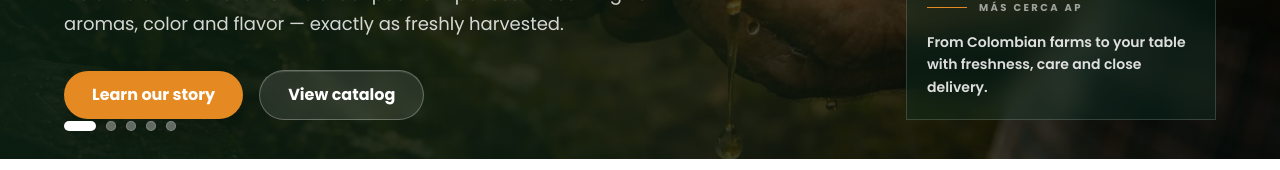
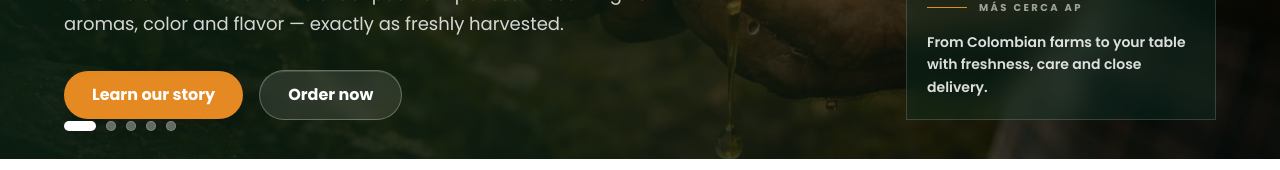
Before and after one commit to jairvisassistant-dot/mascercaap, a Next.js app: page /en in a window 1280 px wide. Shown: the part 481-651 px from the top of the page. Built offline with nearby package versions, Linux system fonts and the light colour scheme; no server answers.

Commit message:
feat: direct hero secondary cta to whatsapp

```diff
--- a/components/ui/HeroCarousel.tsx
+++ b/components/ui/HeroCarousel.tsx
@@ -352,10 +352,12 @@ export default function HeroCarousel() {
                   {slideText.cta}
                 </Link>
                 <Link
-                  href={`/${lang}/productos`}
+                  href={whatsappUrl}
+                  target="_blank"
+                  rel="noopener noreferrer"
                   className="inline-flex min-h-12 items-center justify-center rounded-full border border-white/28 bg-white/10 px-7 py-3 text-sm font-bold text-white shadow-[inset_0_1px_0_rgba(255,255,255,0.12)] backdrop-blur-sm transition-all duration-300 hover:-translate-y-0.5 hover:bg-white/18 active:translate-y-0 active:scale-[0.98] md:text-base"
                 >
-                  {lang === "es" ? "Ver catálogo" : "View catalog"}
+                  {dict.nav.cta}
                 </Link>
               </m.div>
 
```
